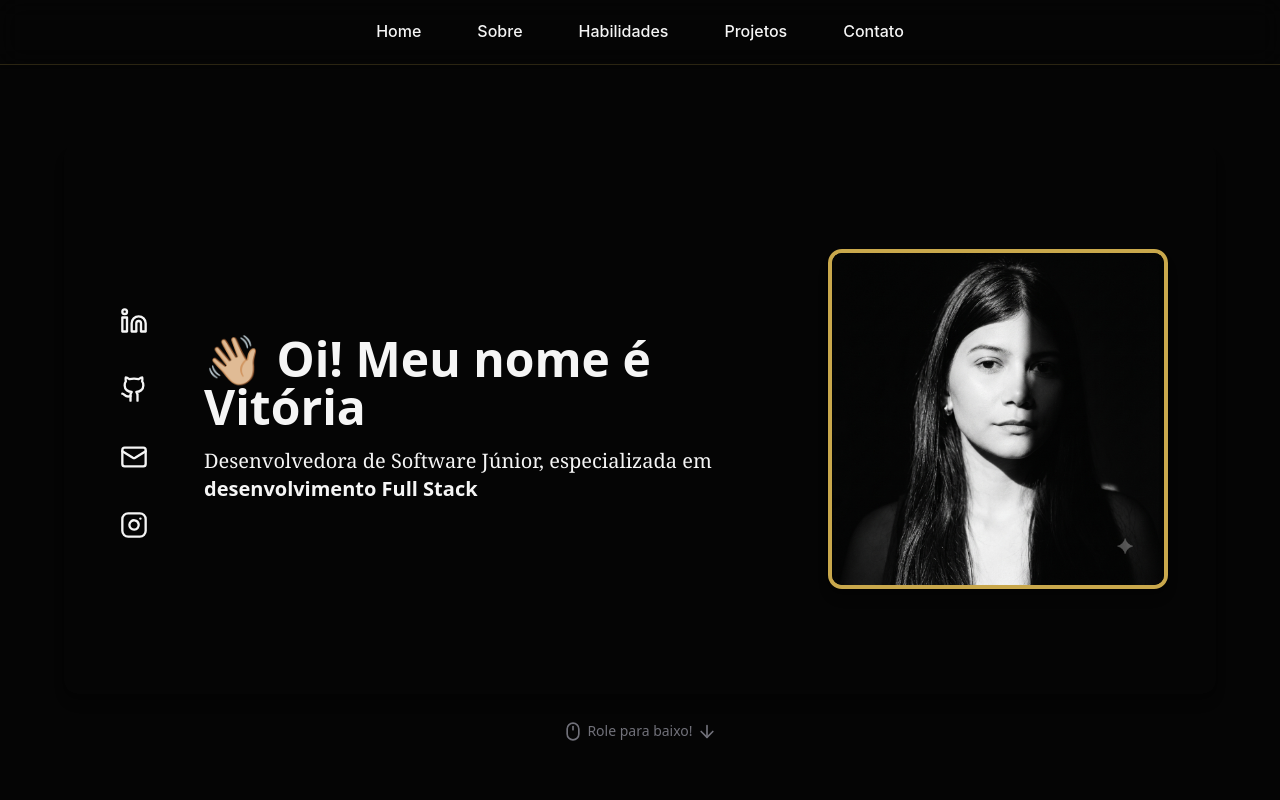
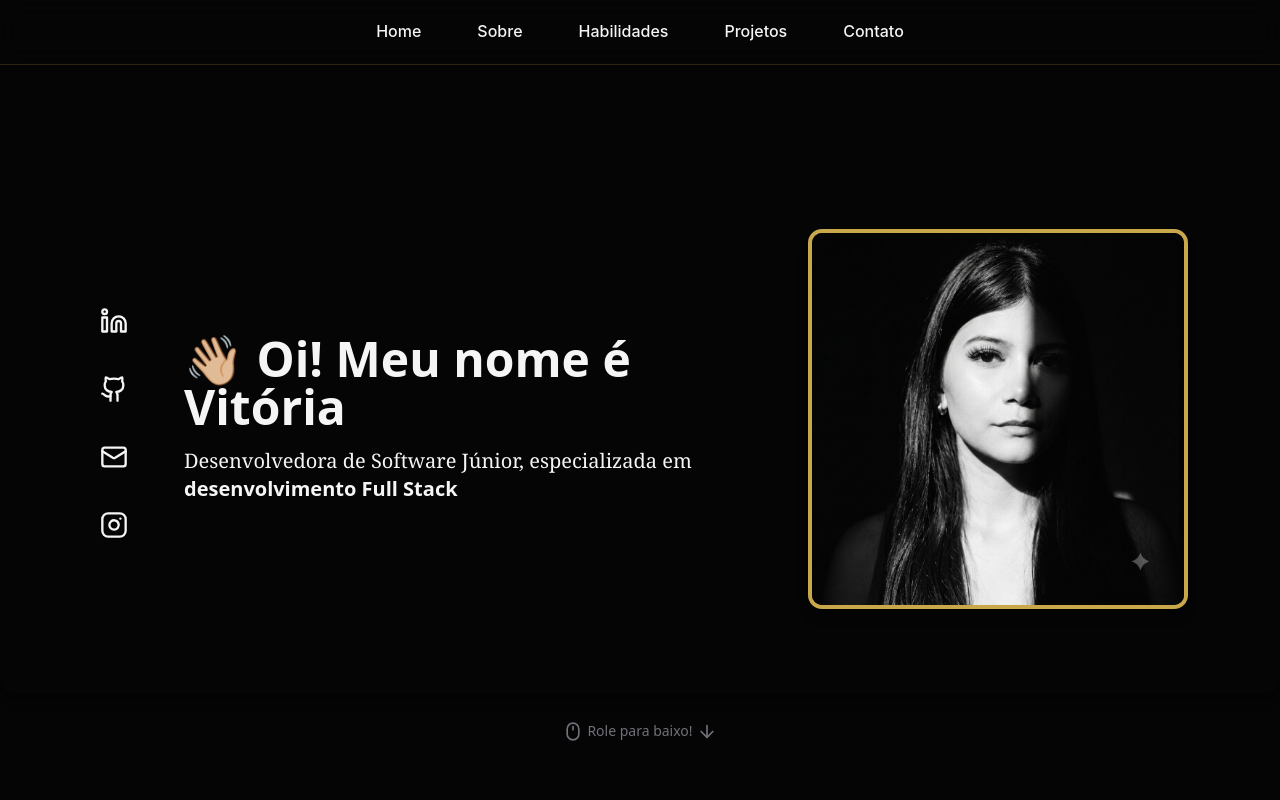
Before and after one commit to VitoriaSouzaTec/portifolio, a Next.js app: page / in a window 1280 px wide. Shown: the top 800 px of the page. Built offline with nearby package versions, Linux system fonts and the light colour scheme; some icons are missing.

Commit message:
troca de perfil

```diff
--- a/src/components/home/index.jsx
+++ b/src/components/home/index.jsx
@@ -14,7 +14,7 @@ export default function HomeComponent() {
         flex flex-col-reverse md:flex-row justify-center items-center
         mt-20 space-y-8 md:space-y-0 md:space-x-12
         shadow-lg rounded-xl p-6 md:p-10 lg:p-12
-        text-foreground w-[90%] md:w-full mx-auto max-w-6xl
+        text-foreground w-[90%] md:w-full mx-auto max-w-6xldr
         min-h-[550px]
       " id='home'>
 
```
Also changed, not shown: public/perfil.png.
